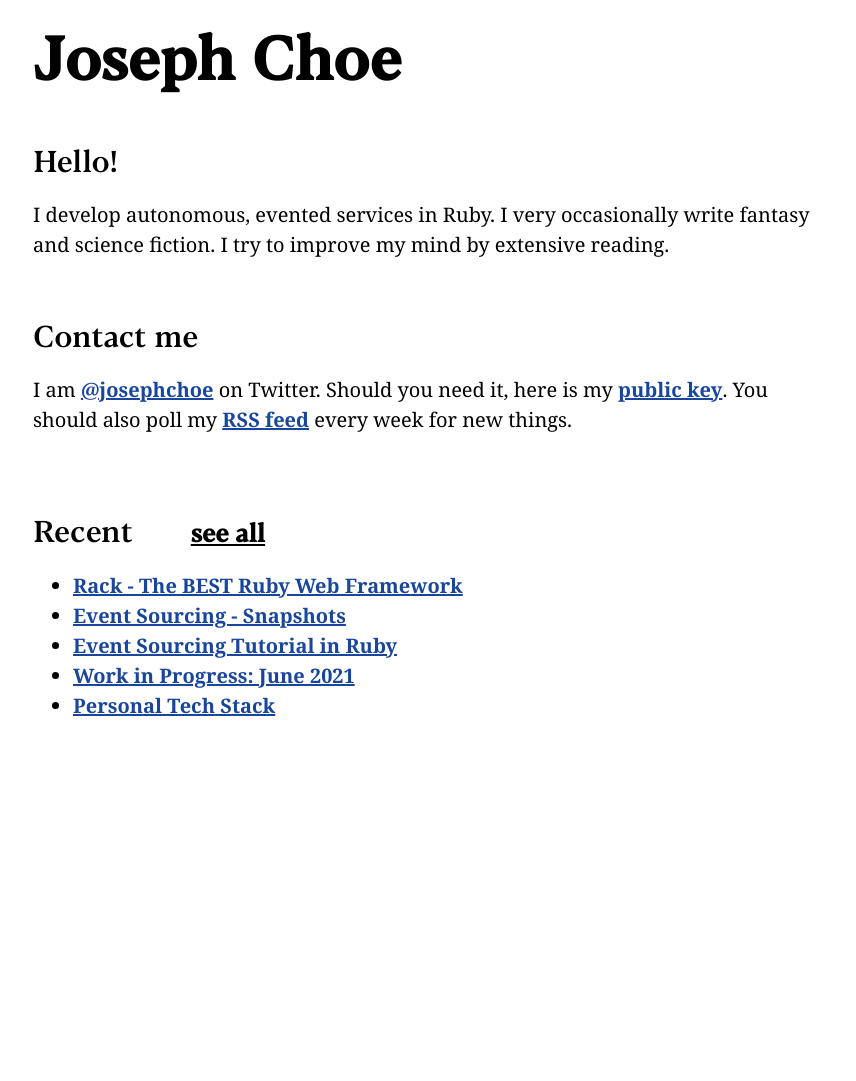
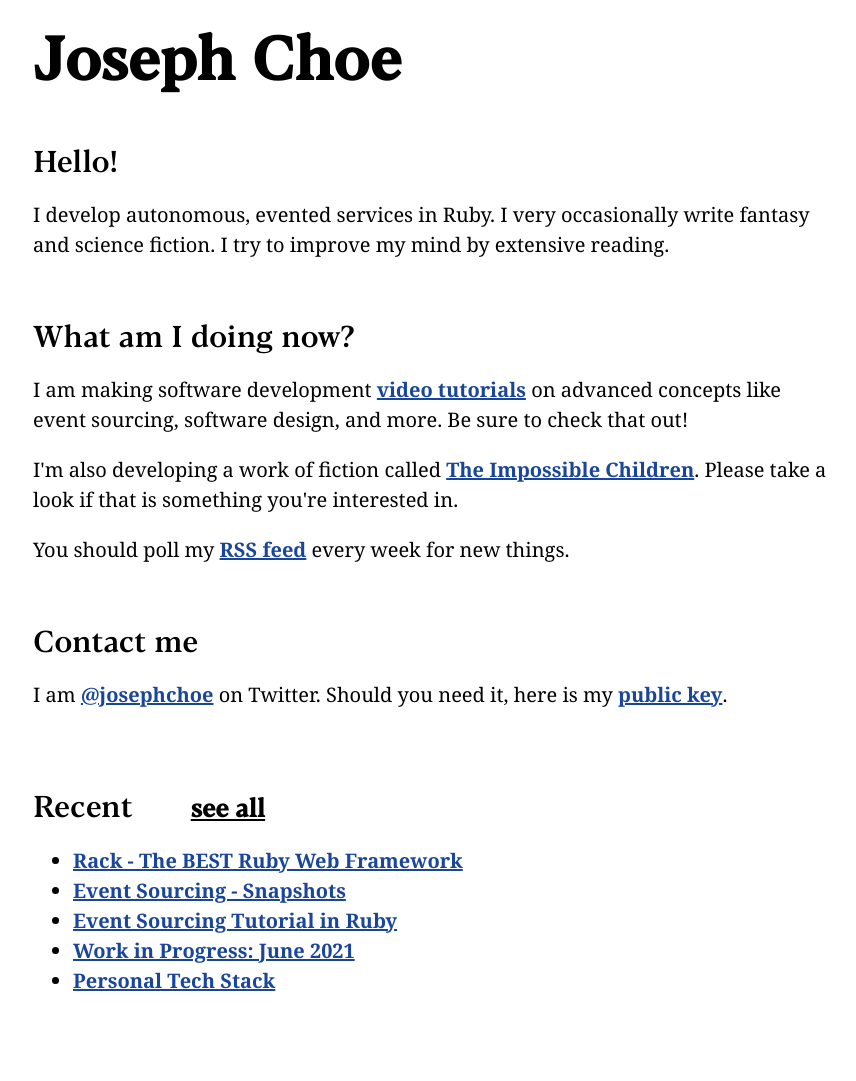
Before and after one commit to josephchoe/josephchoe.com, a Jekyll site: the page built from _app/_pages/index.html, in a window 1280 px wide. Shown: the whole page, without its empty margins (207-1063 px from the left). Built offline with Jekyll 4.4.1, drawn with Linux system fonts in a browser that asks for light colours; before the commit the page ends 900 px from its top, so only the background shows below that.

Commit message:
Current work section added

```diff
--- a/_app/_pages/index.html
+++ b/_app/_pages/index.html
@@ -14,14 +14,32 @@ hidden: true
   </p>
 
   <h2>
+    What am I doing now?
+  </h2>
+
+  <p>
+    I am making software development <a href="https://www.youtube.com/channel/UCz_u0h4usMbnFsIHSVdjUQw">video tutorials</a>
+    on advanced concepts like event sourcing, software design, and more. Be sure
+    to check that out!
+  </p>
+
+  <p>
+    I'm also developing a work of fiction called <a href="https://theimpossiblechildren.com">The Impossible Children</a>.
+    Please take a look if that is something you're interested in.
+  </p>
+
+  <p>
+    You should poll my <a href="{% link feed.xml %}">RSS feed</a> every week for
+    new things.
+  </p>
+
+  <h2>
     Contact me
   </h2>
 
   <p>
     I am <a href="https://twitter.com/josephchoe">@josephchoe</a> on Twitter.
     Should you need it, here is my <a href="{% link _pages/public-key.md %}">public key</a>.
-    You should also poll my <a href="{% link feed.xml %}">RSS feed</a> every week
-    for new things.
   </p>
 </section>
 
```
